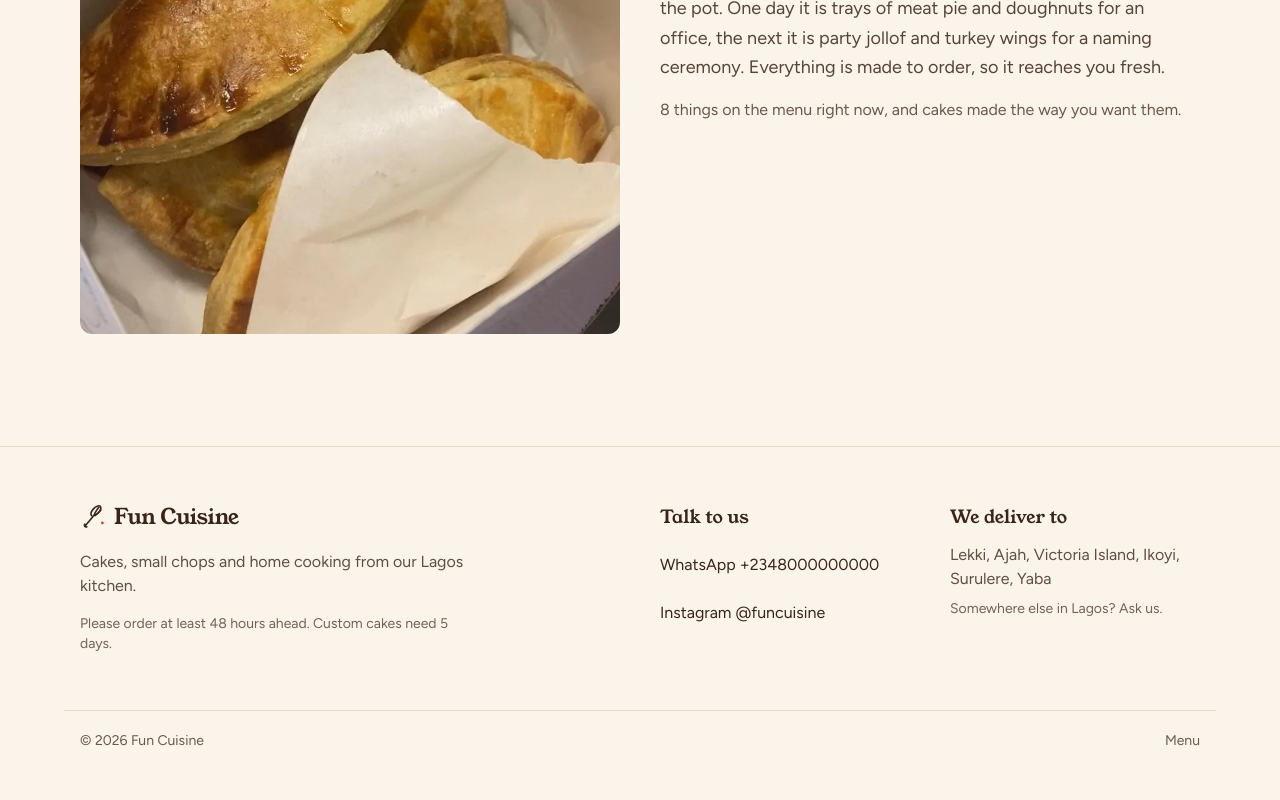
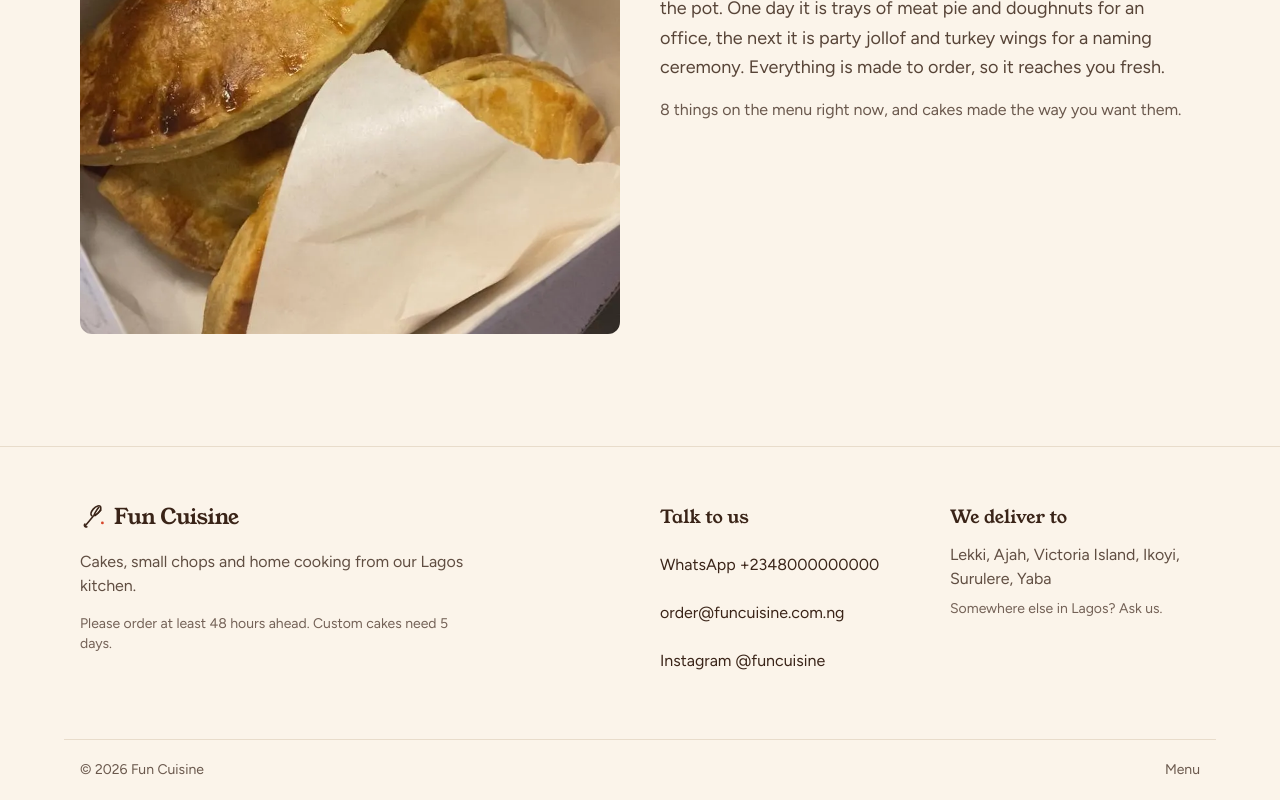
Before and after one commit to emmystark/fun-cuisine, a Next.js app: page / in a window 1280 px wide. Shown: the part 4810-5610 px from the top of the page. Before the commit the page ends 5581 px from the top, so only its background shows below. Built offline with nearby package versions, Linux system fonts and the light colour scheme; no server answers.

Commit message:
init-email

```diff
--- a/src/components/Footer.tsx
+++ b/src/components/Footer.tsx
@@ -15,6 +15,7 @@ export function Footer() {
           <h2 className="font-display text-lg">Talk to us</h2>
           <ul className="mt-3 space-y-1">
             <li><a className="flex min-h-11 items-center hover:text-tomato" href={`https://wa.me/${WHATSAPP_NUMBER}`} target="_blank" rel="noopener">WhatsApp +{WHATSAPP_NUMBER}</a></li>
+            <li><a className="flex min-h-11 items-center break-all hover:text-tomato" href={`mailto:${business.email}`}>{business.email}</a></li>
             <li><a className="flex min-h-11 items-center hover:text-tomato" href={`https://instagram.com/${business.instagram}`} target="_blank" rel="noopener">Instagram @{business.instagram}</a></li>
           </ul>
         </div>
--- a/src/data/site.ts
+++ b/src/data/site.ts
@@ -14,6 +14,7 @@ export const business = {
     "Fun Cuisine is a small Lagos kitchen that does both the oven and the pot. One day it is trays of meat pie and doughnuts for an office, the next it is party jollof and turkey wings for a naming ceremony. Everything is made to order, so it reaches you fresh.",
   areasServed: ["Lekki", "Ajah", "Victoria Island", "Ikoyi", "Surulere", "Yaba"], // TODO confirm areas
   instagram: "funcuisine", // TODO real handle, no @
+  email: "order@funcuisine.com.ng",
   deliveryNote: "We deliver within Lagos. Delivery fee depends on your area and we confirm it on WhatsApp.",
   leadTimeNote: "Please order at least 48 hours ahead. Custom cakes need 5 days.",
 };
```
Also changed, not shown: 1 other file (tests, documents, lock files or other folders).
